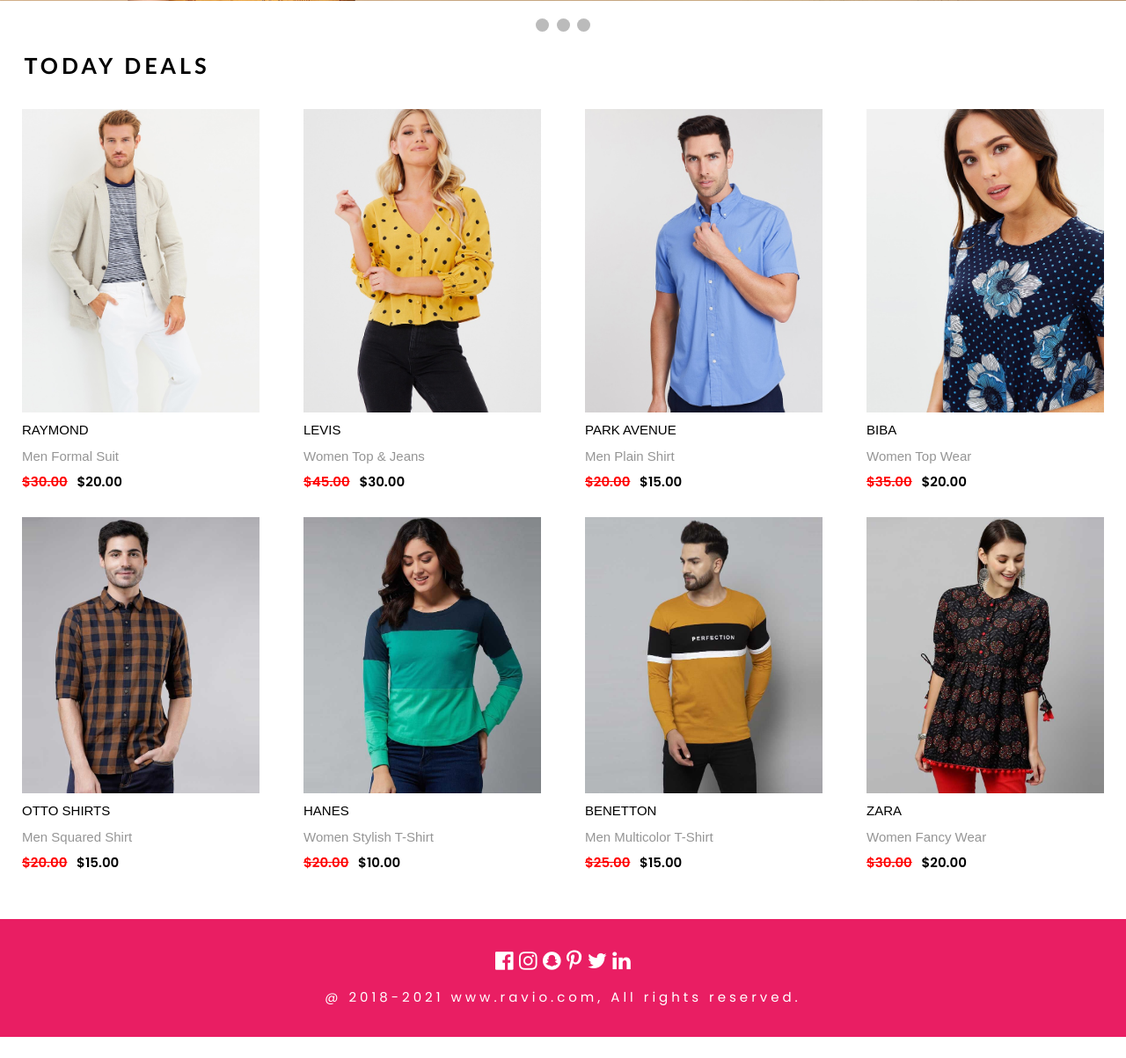
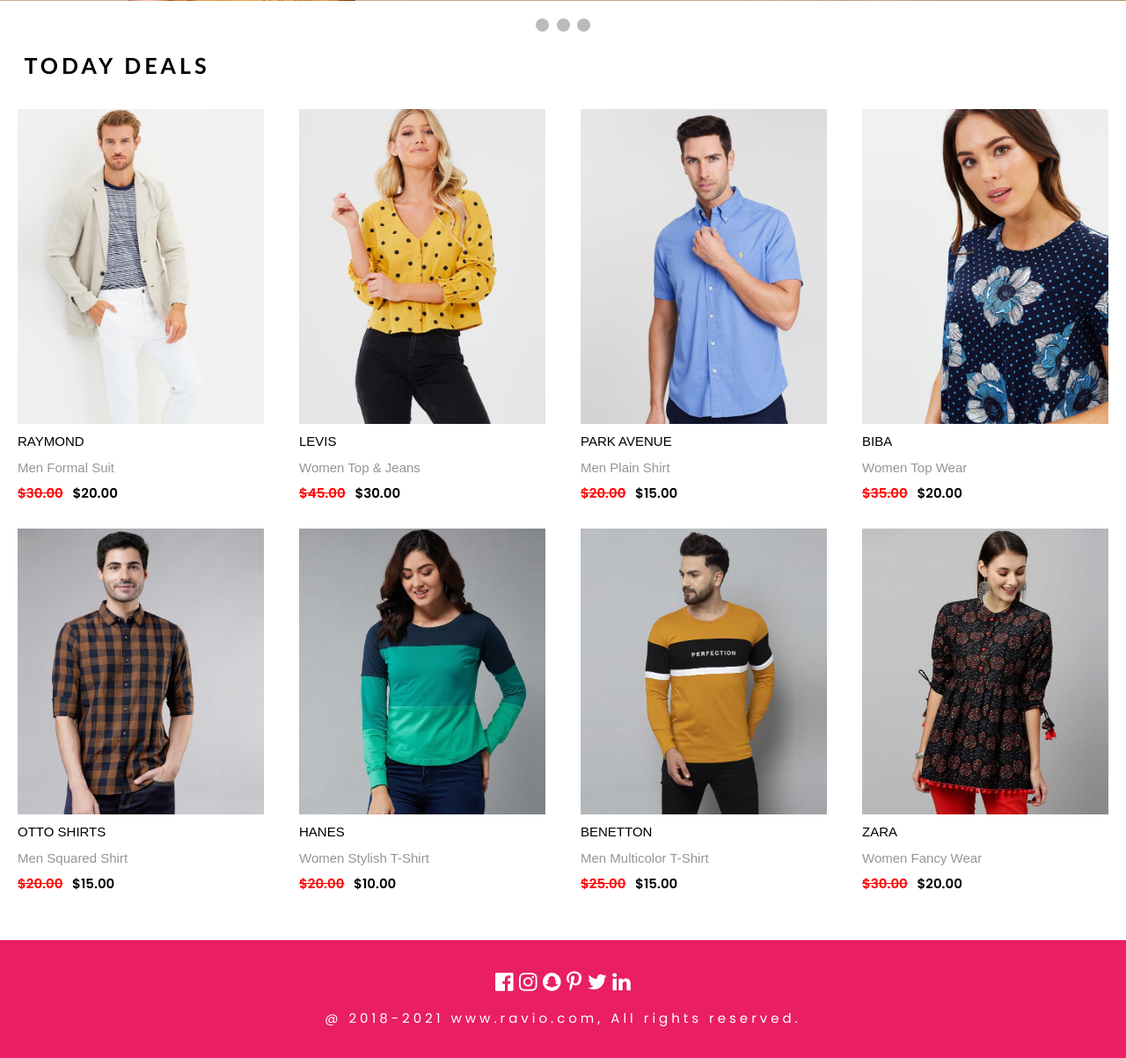
Before and after one commit to Shankaravi6/Ecom, a PHP site: page / in a window 1280 px wide. Shown: the part 473-1676 px from the top of the page at 88% size. Before the commit the page ends 1652 px from the top, so only its background shows below. Run offline with PHP 8.4, Linux system fonts and the light colour scheme.

Commit message:
Update style.css

```diff
--- a/style.css
+++ b/style.css
@@ -44,7 +44,7 @@ body {
 .column {
   float: left;
   width: 25%;
-  padding: 0 10px;
+  padding: 0 5px;
 }
 
 /* Remove extra left and right margins, due to padding */
```
